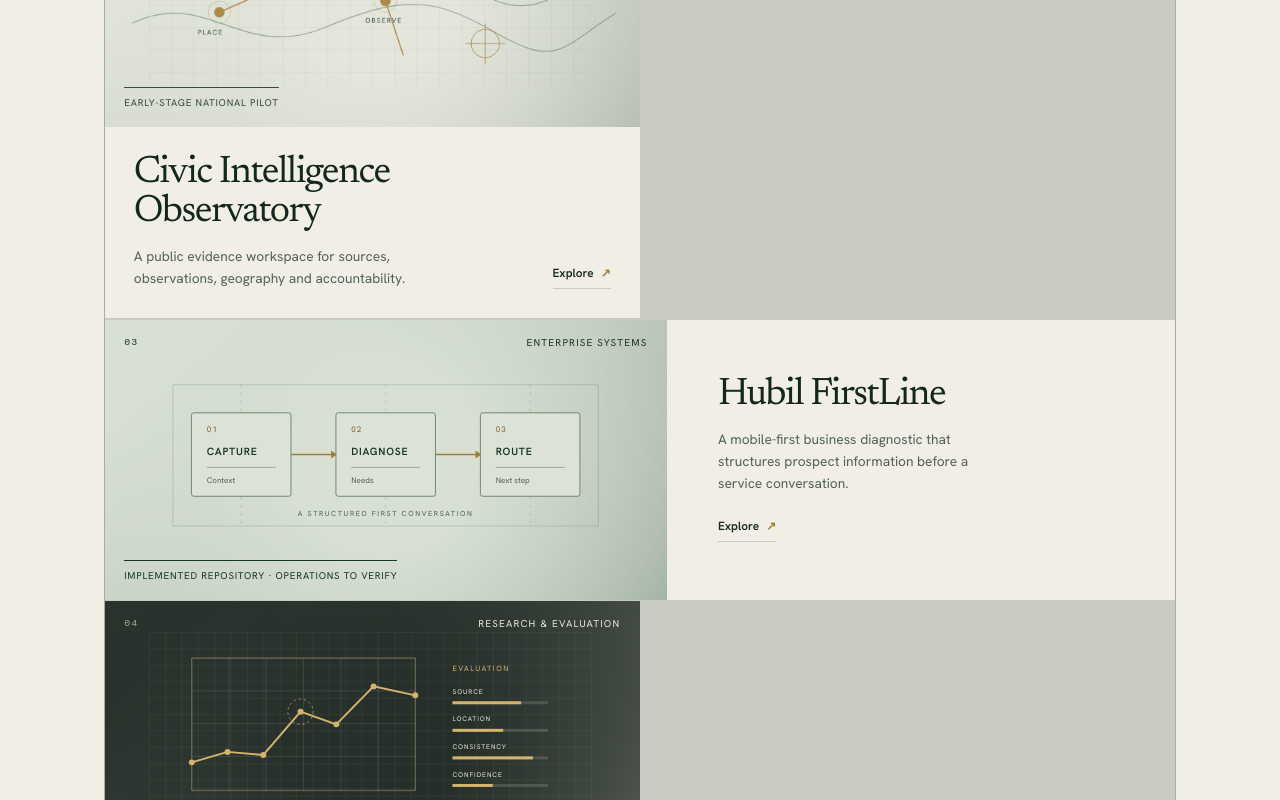
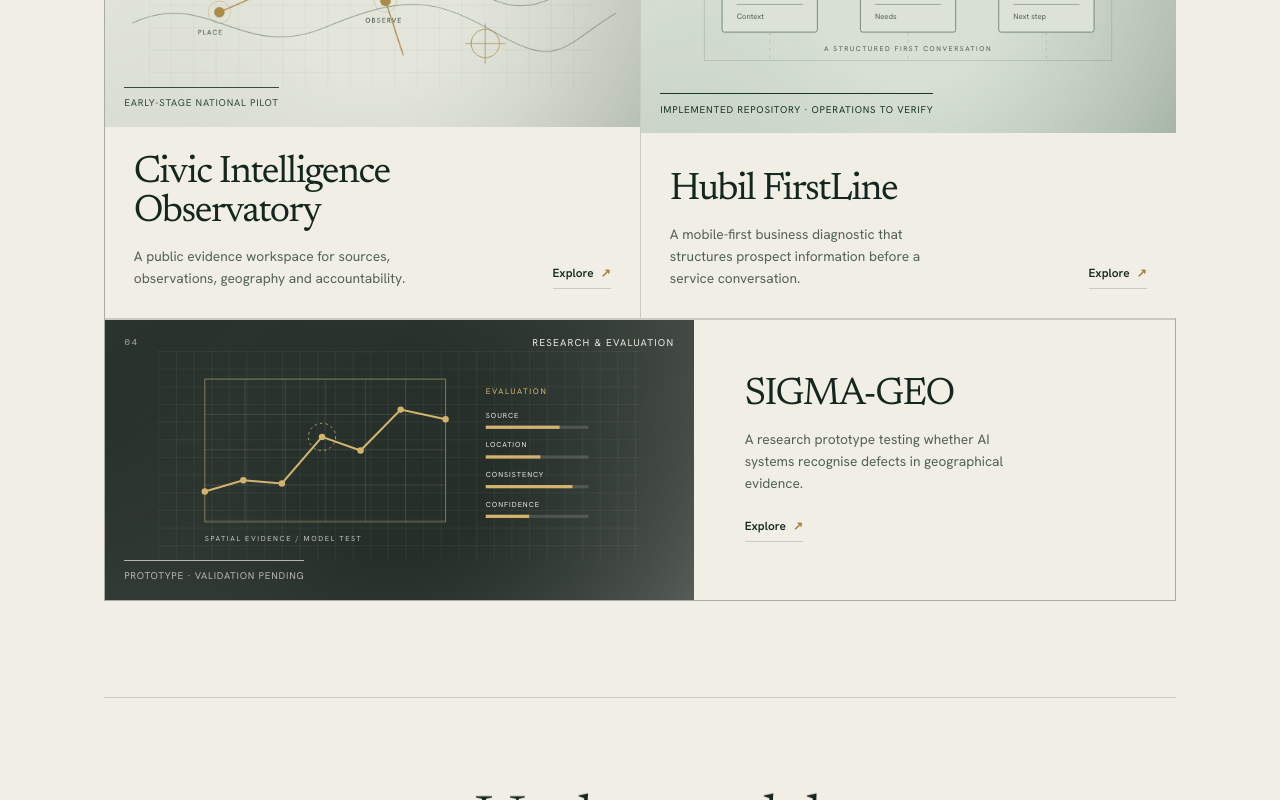
Before and after one commit to mrzulqarnainnadabo/zulqarnain-nadabo, a Next.js app: page / in a window 1280 px wide. Shown: the part 1720-2520 px from the top of the page. Built offline with nearby package versions, Linux system fonts and the light colour scheme.

Commit message:
Balance the portfolio grid across desktop and mobile

```diff
--- a/app/globals.css
+++ b/app/globals.css
@@ -307,15 +307,16 @@ html.dark .theme-toggle { color: #e9e6dc; }
 
 @media (min-width: 901px) {
   .portfolio-card-2 { display: grid; grid-template-rows: minmax(250px, 1fr) auto; }
-  .portfolio-card-3 { display: grid; grid-template-columns: 1.05fr .95fr; grid-column: 1 / -1; }
-  .portfolio-card-3 .project-art { min-height: 280px; }
-  .portfolio-card-3 .project-copy { min-height: 280px; flex-direction: column; align-items: flex-start; justify-content: center; padding-inline: clamp(1.5rem,4vw,4rem); }
-  .portfolio-card-4 { display: grid; grid-template-rows: minmax(250px, 1fr) auto; }
-  .portfolio-card-4 .project-art { background-image: linear-gradient(145deg,rgba(255,255,255,.025),transparent 65%); }
+  .portfolio-card-3 { display: grid; grid-template-rows: minmax(250px, 1fr) auto; }
+  .portfolio-card-3 .project-art { min-height: 250px; }
+  .portfolio-card-3 .project-copy { min-height: 185px; }
+  .portfolio-card-4 { display: grid; grid-column: 1 / -1; grid-template-columns: 1.1fr .9fr; }
+  .portfolio-card-4 .project-art { min-height: 280px; background-image: linear-gradient(145deg,rgba(255,255,255,.025),transparent 65%); }
+  .portfolio-card-4 .project-copy { min-height: 280px; flex-direction: column; align-items: flex-start; justify-content: center; padding-inline: clamp(1.5rem,4vw,4rem); }
 }
 @media (max-width: 900px) {
-  .portfolio-card-3 { grid-column: auto; }
-  .portfolio-card-3 .project-copy { min-height: 0; }
+  .portfolio-card-3, .portfolio-card-4 { grid-column: auto; }
+  .portfolio-card-3 .project-copy, .portfolio-card-4 .project-copy { min-height: 0; }
 }
 @media (max-width: 640px) {
   .project-copy, .portfolio-card-1 .project-copy, .portfolio-card-3 .project-copy { min-height: 0; }
@@ -324,6 +325,8 @@ html.dark .theme-toggle { color: #e9e6dc; }
   .project-svg { height: 145px; }
   .portfolio-card-3 { display: flex; flex-direction: column; }
   .portfolio-card-3 .project-art { min-height: 225px; }
+  .portfolio-card-4 { display: flex; flex-direction: column; }
+  .portfolio-card-4 .project-art { min-height: 225px; }
 }
 @media (prefers-reduced-motion: reduce) {
   .project-art::before { display: none; }
```
